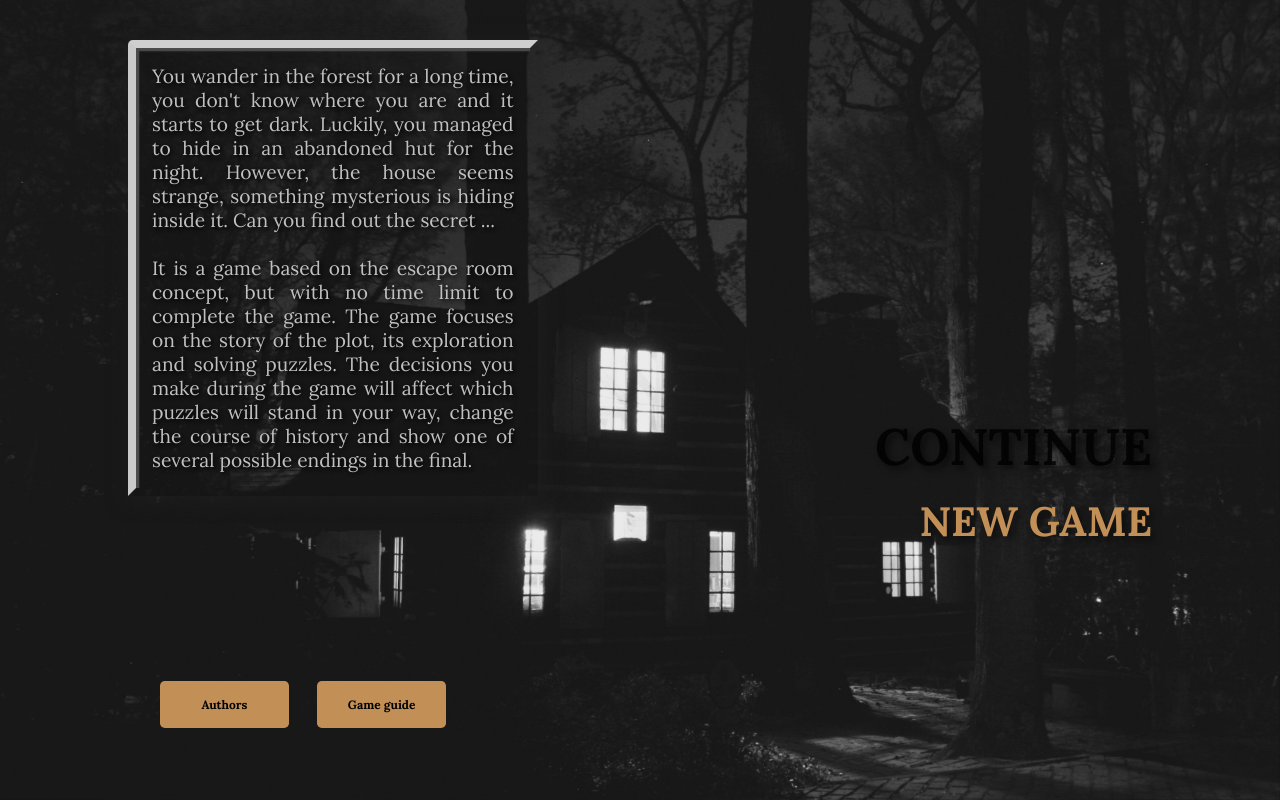
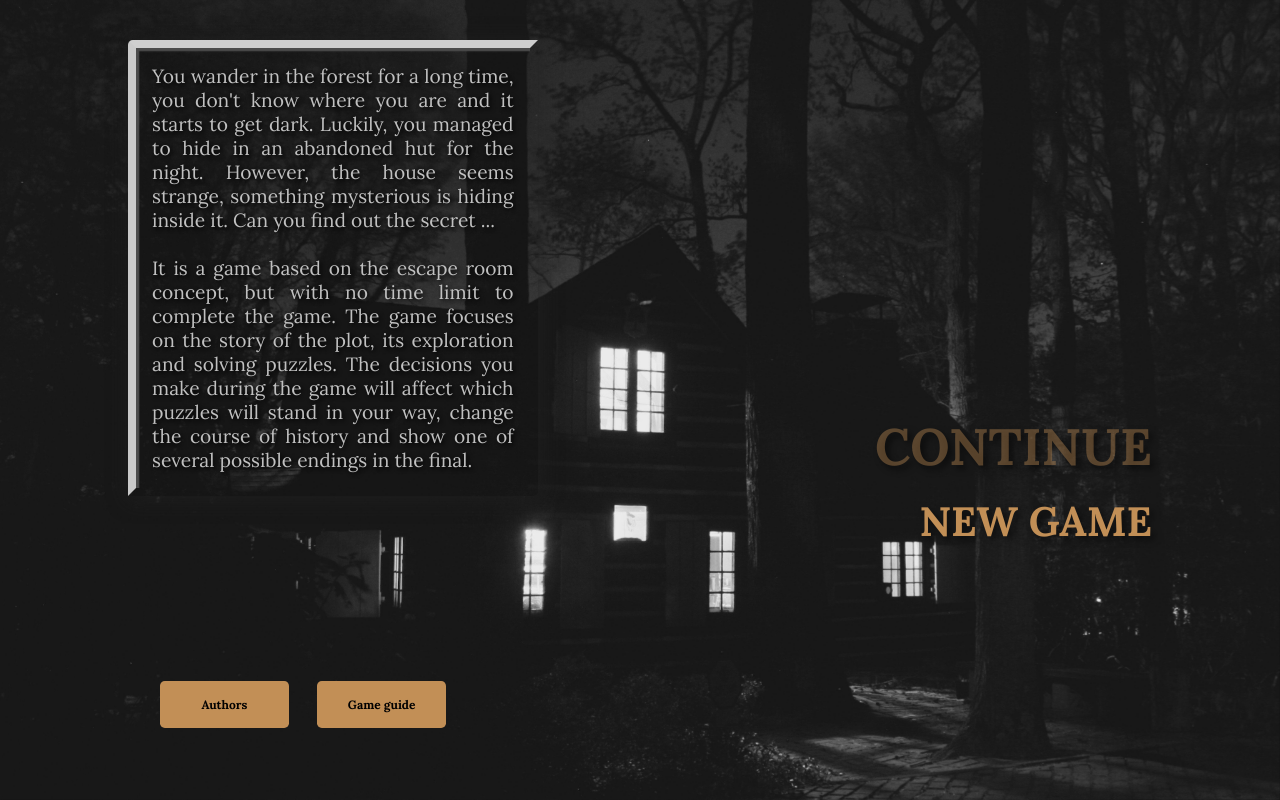
Before and after one commit to Brave-squirrels/CodersCamp2020.Project.TypeScript.EscapeTales, a website built with Parcel: page index.html in a window 1280 px wide. Both pictures are taken after a click on the element "START GAME". Built offline with nearby package versions, Linux system fonts and the light colour scheme.

Commit message:
refactor: change button style

```diff
--- a/styles/colors.scss
+++ b/styles/colors.scss
@@ -19,6 +19,7 @@ $boardFieldBorder: 3px #140a00 solid;
 $interfaceElBG: url("../assets/card.jpg");
 $fontColorLight: #efefef;
 $buttonColor: #c28f56;
+$disabledButtonColor: rgba(194,143,86, 0.4);
 $hoverButtonColor: #ffbe75;
 $modalBG: rgba(0, 0, 0, 0.6);
 $modalColor: #fff;
--- a/styles/menu.scss
+++ b/styles/menu.scss
@@ -16,7 +16,7 @@
 
   //Disabled continue button styles
   .continue__denied{
-    color: rgba(0,0,0,0.8);
+    color: $disabledButtonColor;
     pointer-events: none;
   }
 
```
